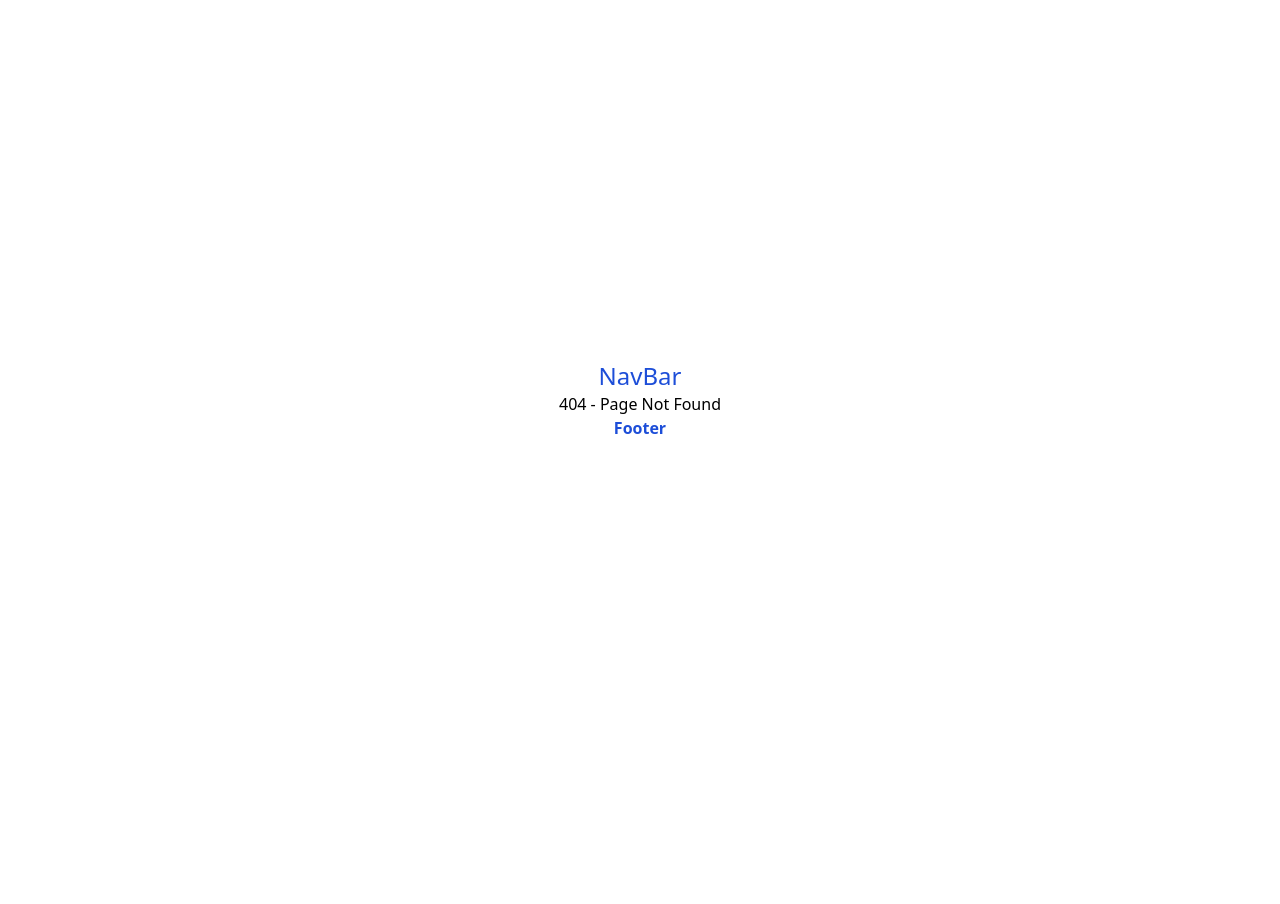
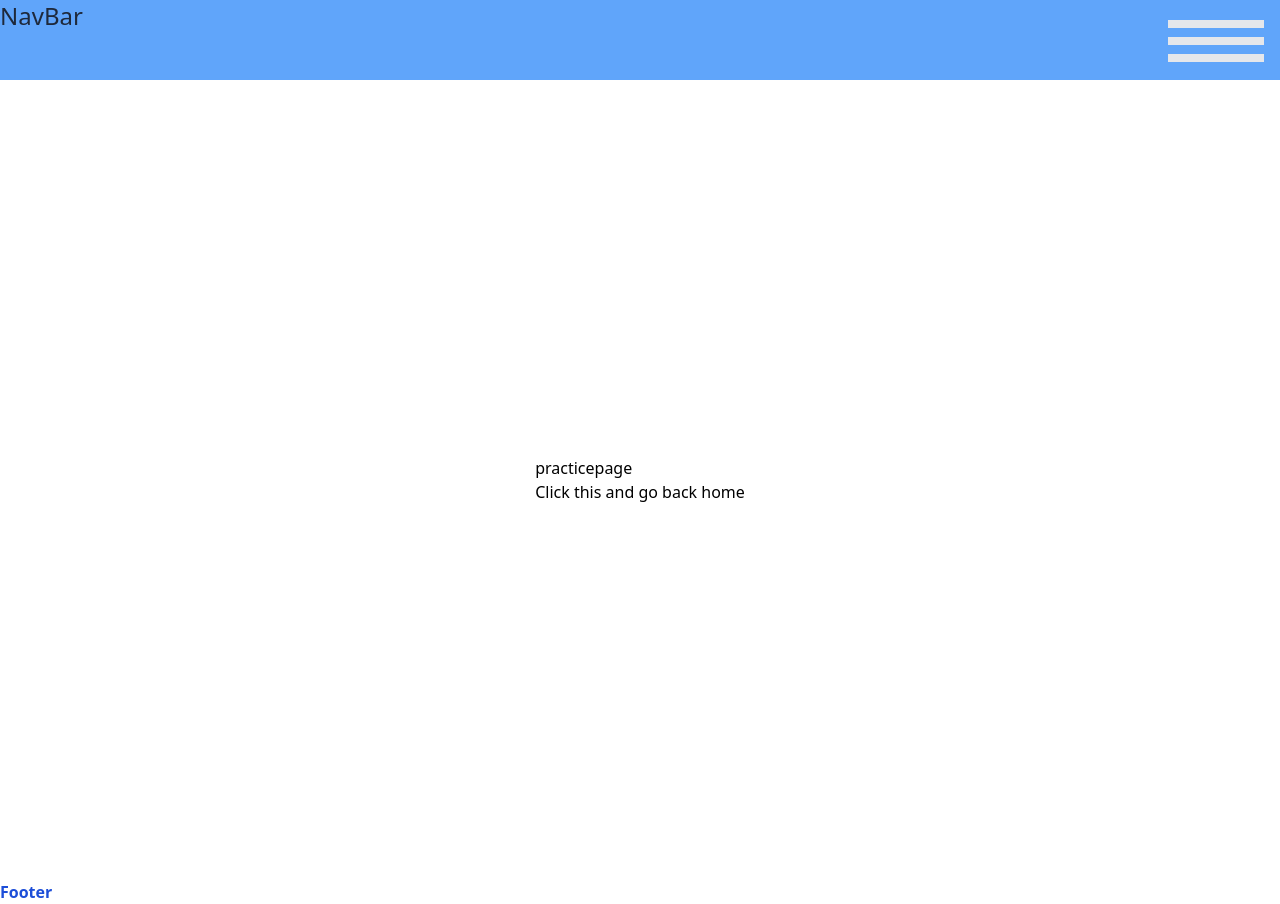
Before and after one commit to joshjacobbaker/Olya, a Next.js app in the folder apps/blog/: page /practicepage in a window 1280 px wide. Before the commit this address had no page. Before the commit the page ends 800 px from the top, so only its background shows below. Built offline with nearby package versions, Linux system fonts and the light colour scheme.

Commit message:
packages/ui layout components, apps/blog/pages/practicepage with link

```diff
--- a/apps/blog/pages/index.tsx
+++ b/apps/blog/pages/index.tsx
@@ -1,6 +1,7 @@
 import type { NextPage } from "next"
 import Head from "next/head"
 import Image from "next/image"
+import Link from "next/link"
 import { Button } from "ui"
 
 const Home: NextPage = () => {
@@ -19,6 +20,7 @@ const Home: NextPage = () => {
           </a>
         </h1>
 
+        <Link href="/practicepage">Click here to go to the practice page</Link>
         <Button />
 
         <p className="mt-3 text-2xl">
--- /dev/null
+++ b/apps/blog/pages/practicepage/index.tsx
@@ -0,0 +1,16 @@
+import { GetServerSidePropsContext, InferGetServerSidePropsType } from "next"
+import Head from "next/head"
+import Link from "next/link"
+
+export default function indexPage() {
+  return (
+    <main>
+      <Head>
+        <title>practicepage</title>
+        <link rel="icon" href="/favicon.ico" />
+      </Head>
+      <p>practicepage</p>
+      <Link href="/">Click this and go back home</Link>
+    </main>
+  )
+}
--- a/packages/ui/components/Layout.tsx
+++ b/packages/ui/components/Layout.tsx
@@ -8,10 +8,10 @@ type Props = {
 
 export const Layout = ({ children }: Props) => {
   return (
-    <div className="flex min-h-screen flex-col items-center justify-center py-2 ">
+    <>
       <NavBar />
-      {children}
+      <main className="flex min-h-screen flex-col items-center justify-center py-2 ">{children}</main>
       <Footer />
-    </div>
+    </>
   )
 }
--- a/packages/ui/components/NavBar.tsx
+++ b/packages/ui/components/NavBar.tsx
@@ -1,7 +1,16 @@
 import React from "react"
 
 function NavBar() {
-  return <nav className="text-2xl text-blue-700">NavBar</nav>
+  return (
+    <nav className="flex top-0 h-20 w-full text-2xl text-slate-800 bg-blue-400 justify-between">
+      <div>NavBar</div>
+      <div className="flex flex-col justify-around w-24 mr-4 mt-4">
+        <div className="w-full border-t-8"></div>
+        <div className="w-full border-t-8"></div>
+        <div className="h-1/3 w-full border-t-8"></div>
+      </div>
+    </nav>
+  )
 }
 
 export default NavBar
```
